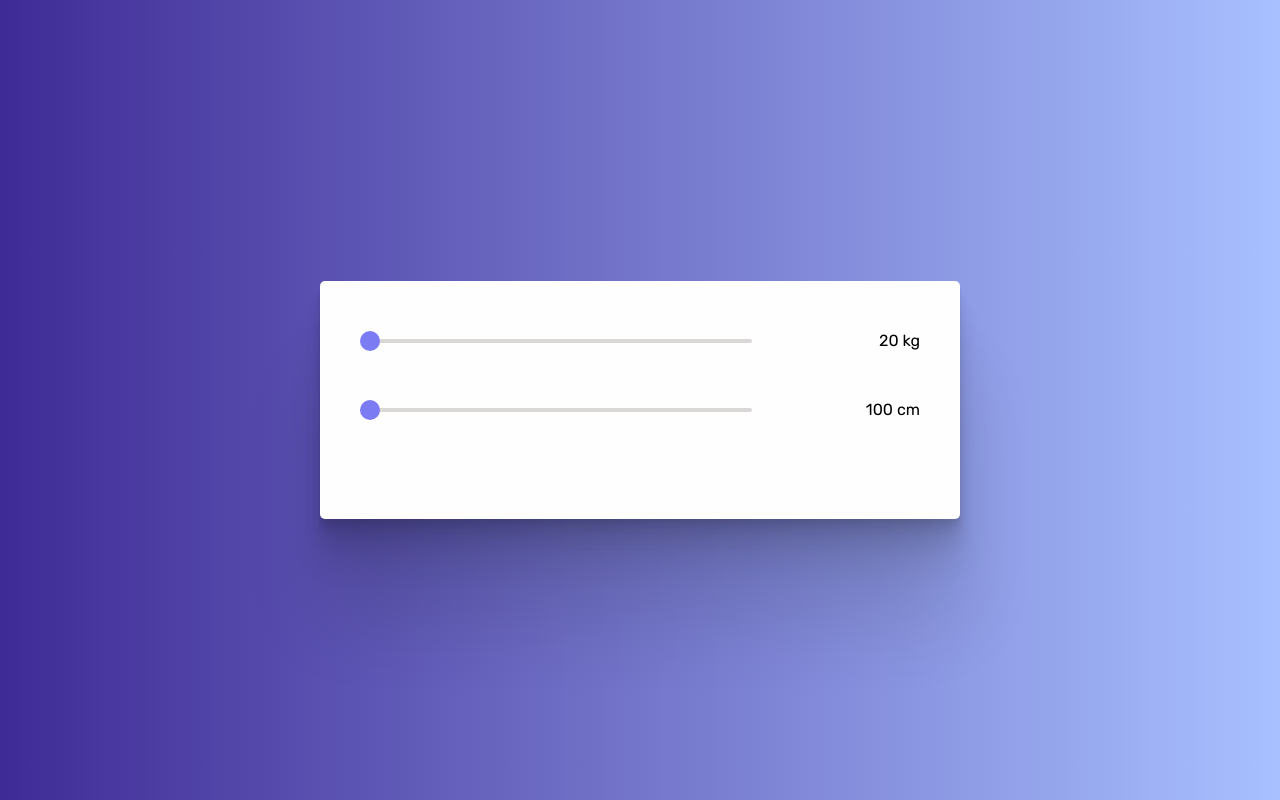
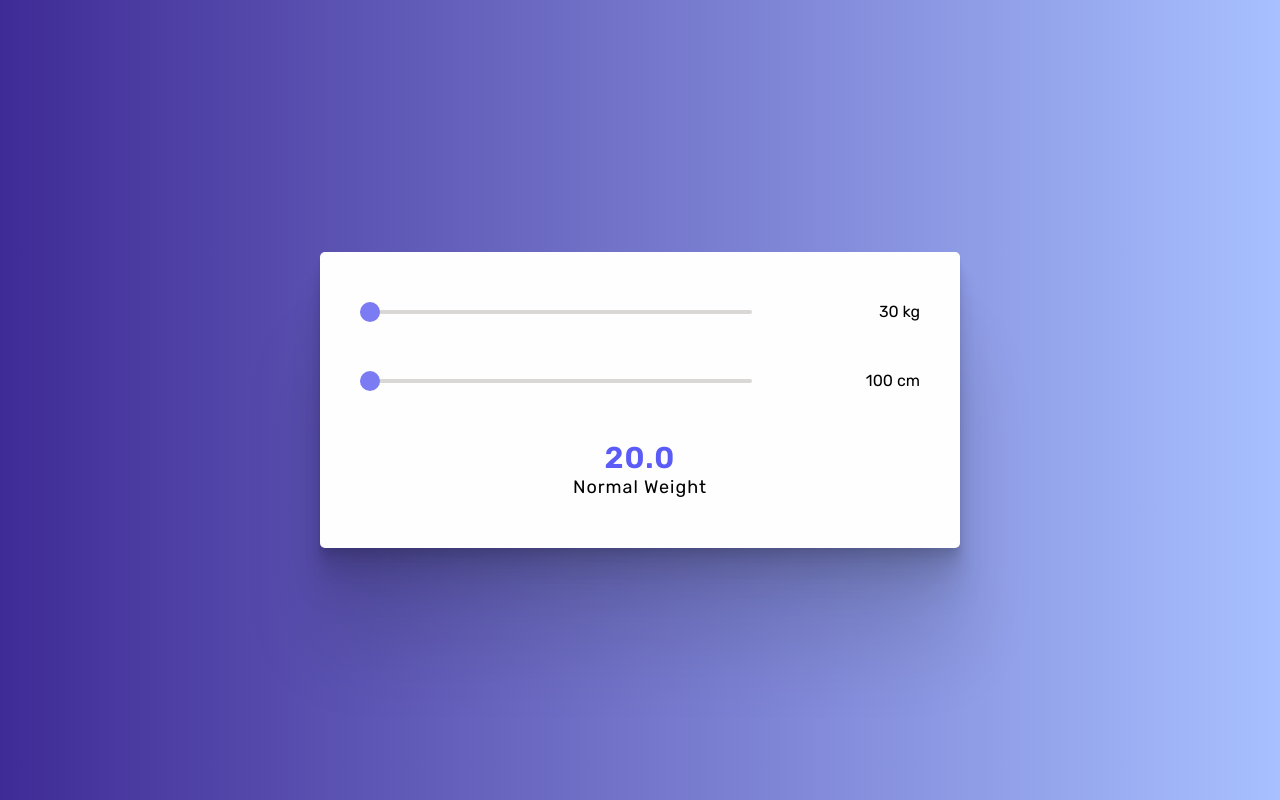
Before and after one commit to gurjeetsinghvirdee/BMI-Calculator, a plain HTML site: page index.html in a window 1280 px wide. Drawn offline with Linux system fonts and the light colour scheme.

Commit message:
assign a value

```diff
--- a/index.css
+++ b/index.css
@@ -62,3 +62,17 @@ input[type="range"]::-webkit-slider-thumb {
     border-radius: 50%;
     cursor: pointer;
 }
+
+#result {
+    font-size: 30px;
+    font-weight: 600;
+    letter-spacing: 1px;
+    text-align: center;
+    color: rgb(91, 91, 248);
+}
+
+#category {
+    font-size: 18px;
+    text-align: center;
+    letter-spacing: 1px;
+}
--- a/index.html
+++ b/index.html
@@ -15,13 +15,16 @@
 <body>
     <section class="container">
         <div class="row">
-            <input type="range" min="30" max="250" value="20" id="weight" oninput="calculate()">
-            <span id="weight-value">20 kg</span>
+            <input type="range" min="30" max="200" value="20" id="weight" oninput="calculate()">
+            <span id="weight-value">30 kg</span>
         </div>
         <div class="row">
             <input type="range" min="100" max="200" value="100" id="height" oninput="calculate()">
             <span id="height-value" >100 cm</span>
         </div>
+
+        <p id="result">20.0</p>
+        <p id="category">Normal Weight</p>
     </section>
 </body>
 <script src="./script.js"></script>
--- a/script.js
+++ b/script.js
@@ -1,7 +1,28 @@
 function calculate() {
+
+    let bmi;
+    const result = document.getElementById("result");
+
     const weight = parseInt(document.getElementById("weight").value);
     document.getElementById("weight-value").textContent = weight + " kg";
 
     const height = parseInt(document.getElementById("height").value);
     document.getElementById("height-value").textContent = height + " cm";
+
+    bmi = (weight / Math.pow( (height/100), 2)).toFixed(1);
+    result.textContent = bmi;
+
+    if(bmi < 18.5) {
+        category = "UnderWeight"
+    }
+    else if(bmi >= 18.5 && bmi <= 24.9 ) {
+        category = "Normal Weight";
+    }
+    else if(bmi >= 25 && bmi <= 29.9) {
+        category = "Overweight"
+    }
+    else {
+        category = "Obese";
+    }
+    document.getElementById("category").textContent = category;
 }
```
